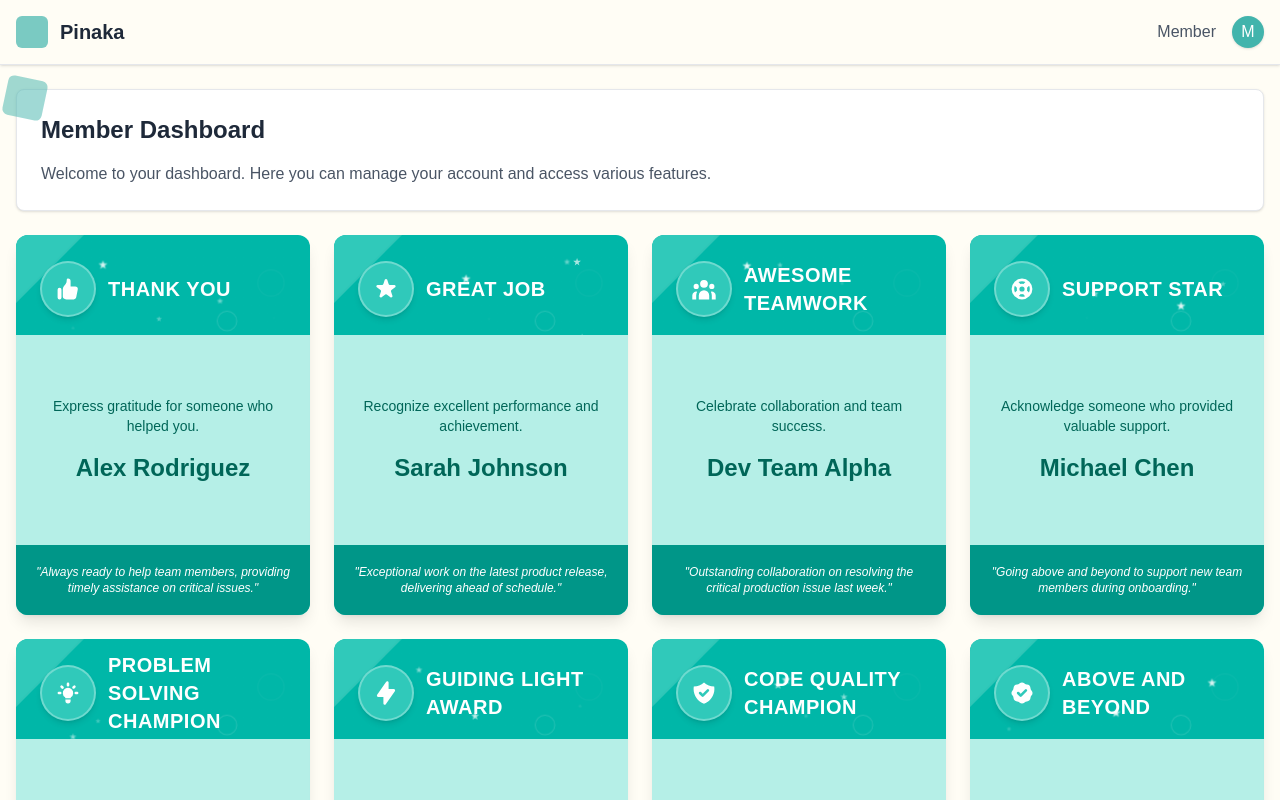
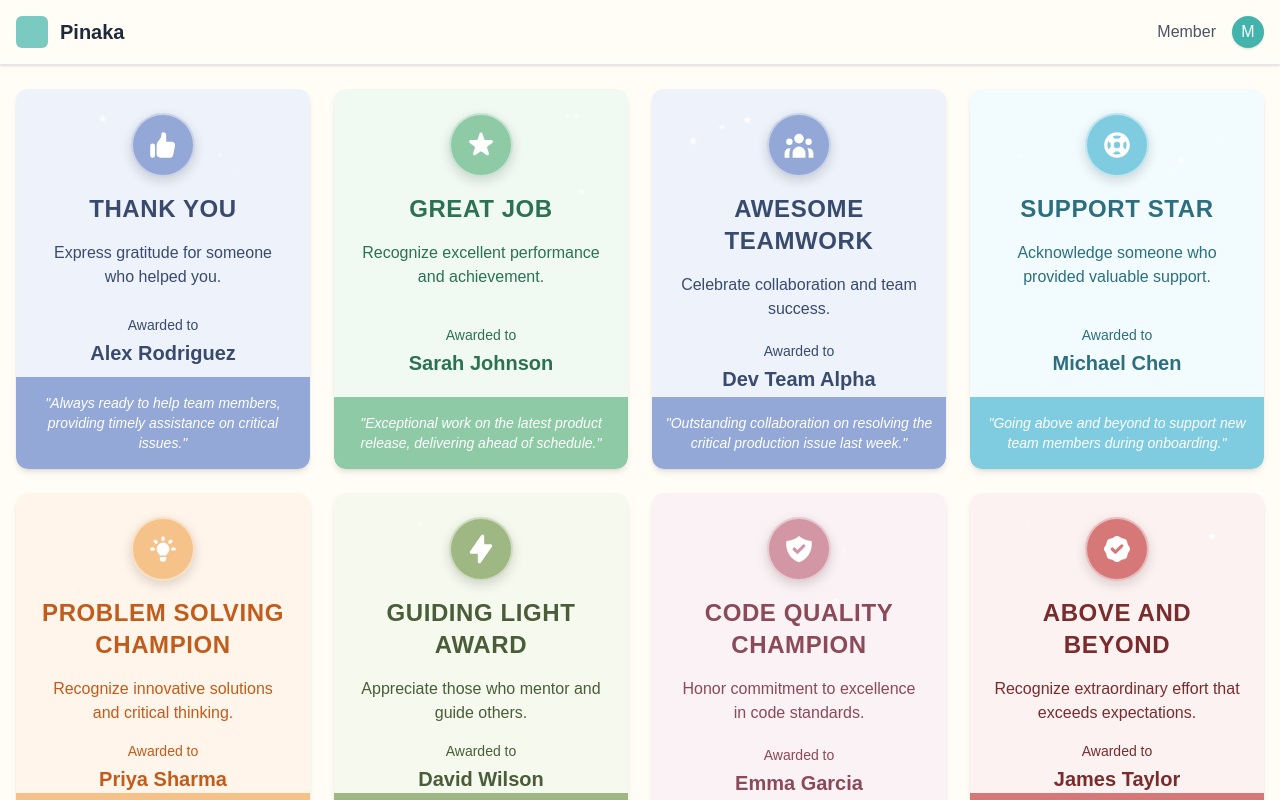
Before and after one commit to krhambaliyaavesta/pinaka-frontend, a Next.js app: page /memberDashboard in a window 1280 px wide. Shown: the top 800 px of the page. Built offline with nearby package versions, Linux system fonts and the light colour scheme.

Commit message:
fix: cards v2 design sdone
Signed-off-by: simran-at <simran.kaur@avestatechnologies.com>

```diff
--- /dev/null
+++ b/src/app/kudos-cards/page.tsx
@@ -0,0 +1,87 @@
+'use client';
+
+import React from 'react';
+import { KudosCard, KudosCardType } from '@/presentation/molecules/common/KudosCard/KudosCard';
+
+export default function KudosCardsPage() {
+  const kudosCards: KudosCardType[] = [
+    {
+      id: '1',
+      type: 'thankYou',
+      title: 'THANK YOU',
+      description: 'Express gratitude for someone who helped you.',
+      memberName: 'Alex Rodriguez',
+      leadershipNote: 'Always ready to help team members, providing timely assistance on critical issues.'
+    },
+    {
+      id: '2',
+      type: 'greatJob',
+      title: 'GREAT JOB',
+      description: 'Recognize excellent performance and achievement.',
+      memberName: 'Sarah Johnson',
+      leadershipNote: 'Exceptional work on the latest product release, delivering ahead of schedule.'
+    },
+    {
+      id: '3',
+      type: 'teamwork',
+      title: 'AWESOME TEAMWORK',
+      description: 'Celebrate collaboration and team success.',
+      memberName: 'Dev Team Alpha',
+      leadershipNote: 'Outstanding collaboration on resolving the critical production issue.'
+    },
+    {
+      id: '4',
+      type: 'support',
+      title: 'SUPPORT STAR',
+      description: 'Acknowledge someone who provided valuable support.',
+      memberName: 'Michael Chen',
+      leadershipNote: 'Going above and beyond to support new team members during onboarding.'
+    },
+    {
+      id: '5',
+      type: 'problemSolving',
+      title: 'PROBLEM SOLVING CHAMPION',
+      description: 'Recognize innovative solutions and critical thinking.',
+      memberName: 'Priya Sharma',
+      leadershipNote: 'Creative solution to the database performance issues that saved hours of work.'
+    },
+    {
+      id: '6',
+      type: 'guidingLight',
+      title: 'GUIDING LIGHT AWARD',
+      description: 'Appreciate those who mentor and guide others.',
+      memberName: 'David Wilson',
+      leadershipNote: 'Exceptional mentorship to junior developers, helping them grow their skills.'
+    },
+    {
+      id: '7',
+      type: 'codeQuality',
+      title: 'CODE QUALITY CHAMPION',
+      description: 'Honor commitment to excellence in code standards.',
+      memberName: 'Emma Garcia',
+      leadershipNote: 'Consistent commitment to writing clean, well-documented, and maintainable code.'
+    },
+    {
+      id: '8',
+      type: 'aboveAndBeyond',
+      title: 'ABOVE AND BEYOND',
+      description: 'Recognize extraordinary effort that exceeds expectations.',
+      memberName: 'James Taylor',
+      leadershipNote: 'Working through the weekend to ensure the client demo was flawless and successful.'
+    }
+  ];
+
+  return (
+    <div className="container mx-auto py-8 px-4" style={{ background: '#FAF7F2' }}>
+      <h1 className="text-3xl font-bold mb-8 text-center">Kudos Cards</h1>
+
+      <div className="grid grid-cols-1 md:grid-cols-2 lg:grid-cols-4 gap-6">
+        {kudosCards.map(card => (
+          <div key={card.id}>
+            <KudosCard card={card} />
+          </div>
+        ))}
+      </div>
+    </div>
+  );
+}
--- a/src/app/memberDashboard/page.tsx
+++ b/src/app/memberDashboard/page.tsx
@@ -3,11 +3,11 @@ import { KudosCardsSection } from '@/presentation/templates/common/KudosCardsSec
 export default function MemberDashboardPage() {
   return (
     <div className="space-y-6">
-      <div className="bg-white rounded-lg shadow-sm border border-gray-200 p-6 relative">
+      {/* <div className="bg-white rounded-lg shadow-sm border border-gray-200 p-6 relative">
         <div className="absolute -top-3 -left-3 w-10 h-10 bg-[#42B4AC] opacity-50 rounded-md transform rotate-12"></div>
         <h1 className="text-2xl font-semibold text-gray-800 mb-4 relative z-10">Member Dashboard</h1>
         <p className="text-gray-600 relative z-10">Welcome to your dashboard. Here you can manage your account and access various features.</p>
-      </div>
+      </div> */}
 
       <KudosCardsSection
         title="Kudos Cards"
--- a/src/presentation/molecules/common/KudosCard/KudosCard.tsx
+++ b/src/presentation/molecules/common/KudosCard/KudosCard.tsx
@@ -5,7 +5,7 @@ import { KudosCardIcon } from '@/presentation/atoms/common/KudosCardIcon';
 
 export type KudosCardType = {
   id: string;
-  type: 'thankYou' | 'greatJob' | 'teamwork' | 'support' | 'problemSolving' | 'guidingLight' | 'codeQuality' | 'aboveAndBeyond';
+  type: 'thankYou' | 'greatJob' | 'teamwork' | 'support' | 'problemSolving' | 'guidingLight' | 'codeQuality' | 'aboveAndBeyond' | 'appreciation' | 'gratitude';
   title: string;
   description: string;
   memberName?: string;
@@ -21,9 +21,107 @@ interface KudosCardProps {
 export function KudosCard({ card, isSelected = false, onClick }: KudosCardProps) {
   const { type, title, description, memberName, leadershipNote } = card;
   const cardRef = useRef<HTMLDivElement>(null);
+  const iconRef = useRef<HTMLDivElement>(null);
 
   const getCardColors = () => {
-    return 'from-[#00b7a8] to-[#00b7a8]';
+    switch (type) {
+      case 'appreciation':
+        return {
+          primary: '#FFF5EA',
+          secondary: '#F5C28A',
+          textMain: '#C15C1C',
+          textSecondary: '#C15C1C',
+          icon: '#F5C28A'
+        };
+      case 'gratitude':
+        return {
+          primary: '#F0FAF3',
+          secondary: '#8ECAA6',
+          textMain: '#2D7155',
+          textSecondary: '#2D7155',
+          icon: '#8ECAA6'
+        };
+      case 'thankYou':
+        return {
+          primary: '#EEF2FA',
+          secondary: '#93A8D6',
+          textMain: '#394B6D',
+          textSecondary: '#394B6D',
+          icon: '#93A8D6'
+        };
+      case 'greatJob':
+        return {
+          primary: '#F0FAF3',
+          secondary: '#8ECAA6',
+          textMain: '#2D7155',
+          textSecondary: '#2D7155',
+          icon: '#8ECAA6'
+        };
+      case 'teamwork':
+        return {
+          primary: '#EEF2FA',
+          secondary: '#93A8D6',
+          textMain: '#394B6D',
+          textSecondary: '#394B6D',
+          icon: '#93A8D6'
+        };
+      case 'problemSolving':
+        return {
+          primary: '#FFF5EA',
+          secondary: '#F5C28A',
+          textMain: '#C15C1C',
+          textSecondary: '#C15C1C',
+          icon: '#F5C28A'
+        };
+      case 'support':
+        return {
+          primary: '#F2FCFE',
+          secondary: '#7FCCE1',
+          textMain: '#2D6F7F',
+          textSecondary: '#2D6F7F',
+          icon: '#7FCCE1'
+        };
+      case 'guidingLight':
+        return {
+          primary: '#F6F9EE',
+          secondary: '#9FB883',
+          textMain: '#4A5D38',
+          textSecondary: '#4A5D38',
+          icon: '#9FB883'
+        };
+      case 'codeQuality':
+        return {
+          primary: '#FAF2F4',
+          secondary: '#D396A4',
+          textMain: '#8A4A59',
+          textSecondary: '#8A4A59',
+          icon: '#D396A4'
+        };
+      case 'aboveAndBeyond':
+        return {
+          primary: '#FCF2F2',
+          secondary: '#D67878',
+          textMain: '#7A2C2C',
+          textSecondary: '#7A2C2C',
+          icon: '#D67878'
+        };
+      default:
+        return {
+          primary: '#FFF5EA',
+          secondary: '#F5C28A',
+          textMain: '#C15C1C',
+          textSecondary: '#C15C1C',
+          icon: '#F5C28A'
+        };
+    }
+  };
+
+  const colors = getCardColors();
+
+  const getIconType = () => {
+    if (type === 'appreciation') return 'greatJob'; // Trophy icon
+    if (type === 'gratitude') return 'support'; // Heart icon
+    return type;
   };
 
   // Add custom animations after the component mounts
@@ -38,12 +136,12 @@ export function KudosCard({ card, isSelected = false, onClick }: KudosCardProps)
       bgAnimContainer.style.zIndex = '1'; // Above the base card but below content
       card.appendChild(bgAnimContainer);
 
-      // Create star particles (from Great Job) - positioned more to the edges
+      // Create star particles
       for (let i = 0; i < 6; i++) {
         const star = document.createElement('div');
         star.className = 'absolute w-2 h-2 bg-white opacity-0';
 
-        // Position only in the teal area (top section)
+        // Position only in the top section
         star.style.left = `${Math.random() * 80 + 10}%`;
         star.style.top = `${Math.random() * 25 + 5}%`;
 
@@ -52,7 +150,7 @@ export function KudosCard({ card, isSelected = false, onClick }: KudosCardProps)
         bgAnimContainer.appendChild(star);
       }
 
-      // Create connecting circles (from Teamwork) - only in teal area
+      // Create connecting circles
       for (let i = 0; i < 2; i++) {
         const circle = document.createElement('div');
         circle.className = 'absolute rounded-full w-5 h-5 border border-white/30 opacity-0';
@@ -61,7 +159,6 @@ export function KudosCard({ card, isSelected = false, onClick }: KudosCardProps)
         circle.style.animation = `circle-connect 3s ease-in-out ${i * 0.6}s infinite`;
         bgAnimContainer.appendChild(circle);
       }
-
     }
 
     // Cleanup function
@@ -73,52 +170,139 @@ export function KudosCard({ card, isSelected = false, onClick }: KudosCardProps)
     };
   }, [type]);
 
+  // Handle icon hover animations
+  useEffect(() => {
+    if (iconRef.current) {
+      const iconContainer = iconRef.current;
+      const icon = iconContainer.querySelector('svg');
+
+      if (!icon) return;
+
+      const handleMouseEnter = () => {
+        // Add pulse animation
+        icon.classList.add('icon-pulse');
+
+        // Create glow effect
+        const glow = document.createElement('div');
+        glow.className = 'absolute inset-0 rounded-full opacity-0';
+        glow.style.background = 'radial-gradient(circle, rgba(255,255,255,0.8) 0%, rgba(255,255,255,0) 70%)';
+        glow.style.animation = 'icon-glow 1.5s ease-in-out infinite';
+
+        // Insert glow behind the icon
+        iconContainer.insertBefore(glow, icon);
+
+        // Create small particles around the icon
+        for (let i = 0; i < 5; i++) {
+          const particle = document.createElement('div');
+          particle.className = 'absolute w-1 h-1 bg-white rounded-full opacity-0';
+
+          // Position particles around the icon
+          const angle = (i / 5) * Math.PI * 2;
+          const radius = 30;
+          const x = Math.cos(angle) * radius;
+          const y = Math.sin(angle) * radius;
+
+          particle.style.left = `calc(50% + ${x}px)`;
+          particle.style.top = `calc(50% + ${y}px)`;
+          particle.style.animation = `particle-float ${0.8 + Math.random()}s ease-out forwards`;
+
+          iconContainer.appendChild(particle);
+        }
+      };
+
+      const handleMouseLeave = () => {
+        // Remove pulse animation
+        icon.classList.remove('icon-pulse');
+
+        // Remove all created animation elements
+        const animElements = iconContainer.querySelectorAll('div[style*="animation"]');
+        animElements.forEach(el => el.remove());
+      };
+
+      iconContainer.addEventListener('mouseenter', handleMouseEnter);
+      iconContainer.addEventListener('mouseleave', handleMouseLeave);
+
+      // Cleanup
+      return () => {
+        iconContainer.removeEventListener('mouseenter', handleMouseEnter);
+        iconContainer.removeEventListener('mouseleave', handleMouseLeave);
+      };
+    }
+  }, []);
+
   return (
     <div
       ref={cardRef}
       onClick={onClick}
-      className={`relative overflow-hidden rounded-xl shadow-lg hover:shadow-xl bg-gradient-to-br ${getCardColors()} transition-all duration-300 ease-in-out hover:scale-105 ${isSelected ? 'ring-2 ring-white scale-105' : ''} transform perspective-1000 w-full max-w-xs mx-auto h-[380px] flex flex-col`}
+      className={`relative overflow-hidden rounded-xl shadow-md transition-all duration-300 ease-in-out hover:shadow-lg hover:scale-105 ${
+        isSelected ? 'ring-2 ring-white' : ''
+      } w-full max-w-xs mx-auto h-[380px] flex flex-col`}
+      style={{ background: colors.primary }}
     >
-      <div className="absolute top-0 left-0 w-24 h-24 overflow-hidden">
-        <div className="absolute -top-12 -left-12 w-24 h-24 bg-[#30c9ba] rotate-45 shadow-inner"></div>
-      </div>
-
-      <div className="relative z-20 flex flex-col items-center h-full">
-        <div className="w-full pt-5 pb-3 px-4 flex items-center h-[100px]">
-          <div className="pl-2 flex-shrink-0">
-            <div className="w-14 h-14 rounded-full bg-[#30c9ba] flex items-center justify-center shadow-md border-2 border-white/30 overflow-hidden">
-              <KudosCardIcon type={type} size={26} className="text-white" />
+      <div className="relative z-10 flex flex-col items-center h-full">
+        {/* Icon */}
+        <div className="mt-6 mb-4">
+          <div
+            ref={iconRef}
+            className="w-16 h-16 rounded-full flex items-center justify-center shadow-lg border-2 border-white/50 relative cursor-pointer transition-all duration-300"
+            style={{
+              background: colors.icon,
+              boxShadow: '0 4px 12px rgba(0, 0, 0, 0.15)'
+            }}
+          >
+            <KudosCardIcon type={getIconType()} size={32} className="text-white relative z-10 transition-transform duration-300" />
           </div>
         </div>
 
-          <div className="pl-3 flex-grow">
-            <h2 className="text-xl font-bold text-white uppercase tracking-wide break-words">
+        {/* Title */}
+        <h2
+          className="text-2xl font-bold uppercase tracking-wide text-center mb-4 px-4"
+          style={{ color: colors.textMain }}
+        >
           {title}
         </h2>
-          </div>
-        </div>
 
-        <div className="w-full bg-[#b5efe7] p-5 flex-grow flex flex-col justify-center items-center min-h-[140px]">
-          <div className="text-center">
-            <p className="text-[#006658] text-sm font-medium mb-4">
+        {/* Description */}
+        <p
+          className="text-center mb-4 px-6"
+          style={{ color: colors.textMain }}
+        >
           {description}
         </p>
 
+        {/* Member Name */}
+        <div className="flex-grow flex flex-col justify-center items-center px-6">
           {memberName && (
-              <div className="mt-1">
-                <span className="text-[#006658] font-bold text-2xl break-words">{memberName}</span>
+            <div className="text-center">
+              <p
+                className="text-sm mb-1"
+                style={{ color: colors.textMain }}
+              >
+                Awarded to
+              </p>
+              <h3
+                className="text-xl font-bold"
+                style={{ color: colors.textMain }}
+              >
+                {memberName}
+              </h3>
             </div>
           )}
         </div>
-        </div>
 
-        <div className="w-full bg-[#009688] p-4 h-[70px] flex items-center justify-center">
+        {/* Bottom Note */}
+        <div
+          className="w-full rounded-b-xl flex items-center justify-center py-4 px-3 mt-auto"
+          style={{ background: colors.secondary }}
+        >
           {leadershipNote ? (
-            <p className="italic text-white text-xs text-center">
+            <p className="italic text-sm text-center"
+               style={{ color: '#FFFFFF' }}>
               "{leadershipNote}"
             </p>
           ) : (
-            <p className="italic text-white/50 text-xs text-center">
+            <p className="italic text-sm text-center"
+               style={{ color: 'rgba(255,255,255,0.7)' }}>
               No leadership note provided
             </p>
           )}
@@ -174,6 +358,43 @@ export function KudosCard({ card, isSelected = false, onClick }: KudosCardProps)
             transform: translateX(100%);
           }
         }
+
+        @keyframes icon-pulse {
+          0%, 100% {
+            transform: scale(1);
+          }
+          50% {
+            transform: scale(1.15);
+          }
+        }
+
+        @keyframes icon-glow {
+          0%, 100% {
+            opacity: 0;
+          }
+          50% {
+            opacity: 0.6;
+          }
+        }
+
+        @keyframes particle-float {
+          0% {
+            opacity: 0;
+            transform: scale(0) translateY(0);
+          }
+          50% {
+            opacity: 0.8;
+            transform: scale(1.2) translateY(-10px);
+          }
+          100% {
+            opacity: 0;
+            transform: scale(0.5) translateY(-20px);
+          }
+        }
+
+        :global(.icon-pulse) {
+          animation: icon-pulse 1s ease-in-out infinite;
+        }
       `}</style>
     </div>
   );
--- a/src/presentation/organisms/common/Footer/index.tsx
+++ b/src/presentation/organisms/common/Footer/index.tsx
@@ -1,6 +1,4 @@
 'use client';
-
-import React from 'react';
 
 interface FooterProps {
   companyName?: string;
@@ -8,9 +6,9 @@ interface FooterProps {
 
 export const Footer: React.FC<FooterProps> = ({ companyName = 'Avesta Legends' }) => {
   return (
-    <footer className="bg-[#FFFDF5] border-t border-gray-200 py-4 mt-auto">
+    <footer className="bg-teal-500 border-t border-gray-200 py-4 mt-auto">
       <div className="container mx-auto px-4 text-center">
-        <p className="text-sm text-gray-600">Made by {companyName}</p>
+        <p className="text-sm text-white font-semibold">Made by {companyName}</p>
       </div>
     </footer>
   );
```
Lines whose indentation alone changed are shown as unchanged.
